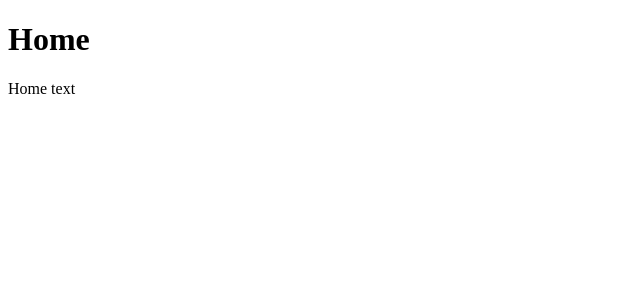
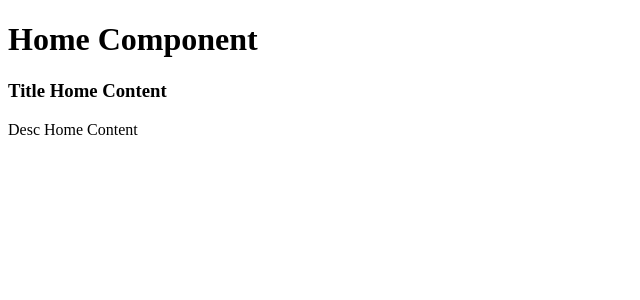
Before and after one commit to andreszl/3ree, a React app: page / in a window 1280 px wide. Shown: the top 300 px of the page, without its empty margins (0-640 px from the left). Built offline with nearby package versions, Linux system fonts and the light colour scheme; the HTML template or start-up script is replaced by a standard one.

Commit message:
searcch active route - matchPath

```diff
--- a/src/components/Home.jsx
+++ b/src/components/Home.jsx
@@ -4,7 +4,10 @@ import HomeContent from '../containers/HomeContent.jsx'
 class Home extends Component {
     render(){
         return (
-            <HomeContent title={"Home"} />
+            <div>
+                <h1>Home Component </h1>
+                <HomeContent />
+            </div>
         )
     }
 }
--- a/src/containers/HomeContent.jsx
+++ b/src/containers/HomeContent.jsx
@@ -8,8 +8,8 @@ class HomeContent extends Component{
     render(){
         return(
             <div>
-                <h1>{this.props.title}</h1>
-                <p>Home text</p>
+                <h3>Title Home Content</h3>
+                <p>Desc Home Content </p>
             </div>
         )
     }
--- a/src/routes.js
+++ b/src/routes.js
@@ -1,10 +1,14 @@
+
 import Home from './components/Home.jsx'
+
 const routes =  [
+
   {
     path: '/',
     exact: true,
     component: Home,
-  }
+  },
+
 ]
 
 export default routes
```
Also changed, not shown: app.js (+7 -11 lines).
